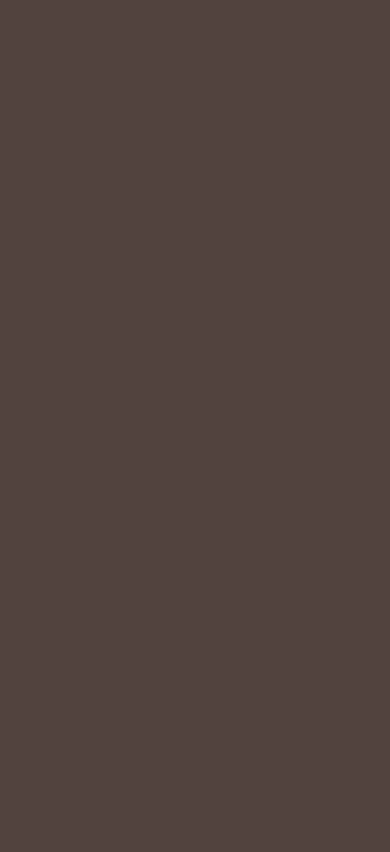
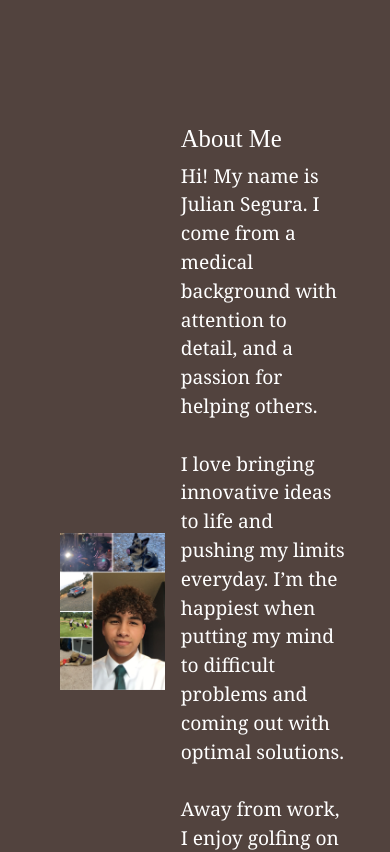
Before and after one commit to JuliansRecent/portfolio-v2, a React (Create React App) app: page / in a window 390 px wide. Shown: the part 720-1572 px from the top of the page. Before the commit the page ends 844 px from the top, so only its background shows below. Built offline with nearby package versions, Linux system fonts and the light colour scheme.

Commit message:
Add About Me section with styling, no media queries.

```diff
--- a/src/Components/AboutPage/AboutPage.css
+++ b/src/Components/AboutPage/AboutPage.css
@@ -0,0 +1,25 @@
+.about-page-container {
+    min-height: 100vh;
+    color: white;
+}
+
+.collage-picture {
+    width: 100%;
+}
+
+.collage-container {
+    width: 35vw;
+}
+
+.main-text-container {
+    width: 50%;
+}
+
+.title {
+    font-family: 'Times New Roman', Times, serif;
+}
+
+.about-description {
+    font-size: 1.2em;
+    font-family: Georgia, 'Times New Roman', Times, serif;
+}
--- a/src/Components/AboutPage/AboutPage.js
+++ b/src/Components/AboutPage/AboutPage.js
@@ -1,11 +1,27 @@
 import './AboutPage.css'
+import pictureCollage from '../../Assets/picture-collage.png'
 
 function AboutPage(props) {
     return (
-        <div>
-
-        </div>
-    );
+			<section className='about-page-container d-flex flex-row justify-content-center'>
+                <div className='collage-container d-flex align-items-center p-3'><img className='collage-picture' src={pictureCollage} alt="" /></div>
+				<aside className='main-text-container d-flex flex-column justify-content-center'>
+                    <h2 className='title'>About Me</h2>
+                    <p className='about-description'>
+                        Hi! My name is Julian Segura. I come from a medical background with
+                        attention to detail, and a passion for helping others.
+                                        <br /> <br />
+                                        I love bringing innovative ideas to life and pushing my limits everyday. I’m the
+                        happiest when putting my mind to difficult problems and coming out
+                        with optimal solutions.
+                                        <br /> <br />
+                                        Away from work, I enjoy golfing on the
+                        weekends, spending time with my dogs, and driving fast cars. I also
+                        enjoy rock climbing whenever I get the time to go.
+                    </p>
+                </aside>
+			</section>
+		);
 }
 
 export default AboutPage;
```
Also changed, not shown: src/Assets/picture-collage.png (added).
